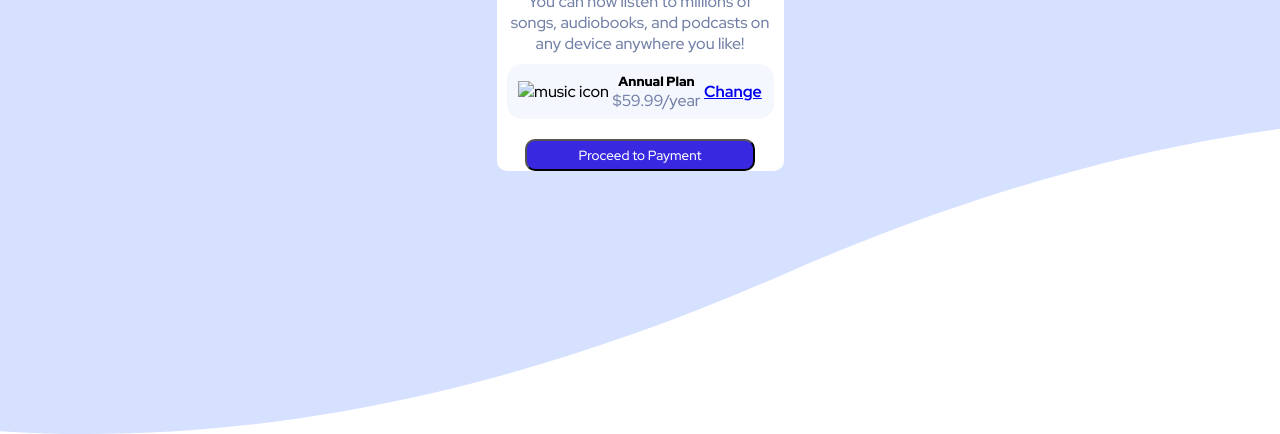
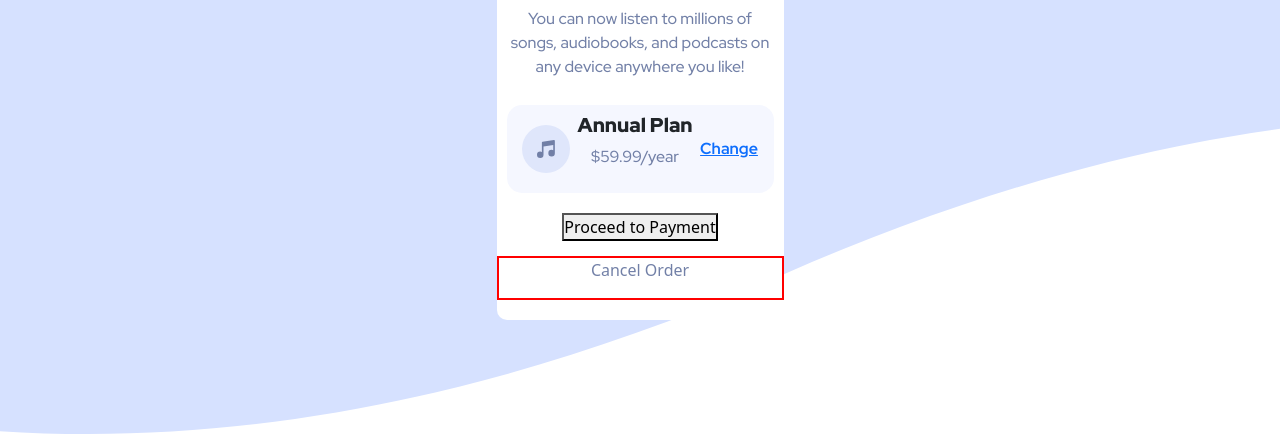
Before and after one commit to AlexAntoine/Order-Summary, a plain HTML site: page index.html in a window 1280 px wide. Shown: the part 366-800 px from the top of the page. Drawn offline with nearby package versions, Linux system fonts and the light colour scheme.

Commit message:
add bootstrap

```diff
--- a/index.html
+++ b/index.html
@@ -5,7 +5,9 @@
   <meta name="viewport" content="width=device-width, initial-scale=1.0"> <!-- displays site properly based on user's device -->
 
   <link rel="icon" type="image/png" sizes="32x32" href="./images/favicon-32x32.png">
+
   <link rel="stylesheet" href="styles.css">
+  <link href="https://cdn.jsdelivr.net/npm/bootstrap@5.2.2/dist/css/bootstrap.min.css" rel="stylesheet" integrity="sha384-Zenh87qX5JnK2Jl0vWa8Ck2rdkQ2Bzep5IDxbcnCeuOxjzrPF/et3URy9Bv1WTRi" crossorigin="anonymous">
 
   <title>Frontend Mentor | Order summary card</title>
 
@@ -31,7 +33,7 @@
 
         <div class="order-plan-container">
 
-          <img src="./images//icon-music.svg" alt="music icon">
+          <img src="./images/icon-music.svg" alt="music icon">
 
           <div class="subscription-box">
             <h5>Annual Plan</h5>
@@ -50,12 +52,19 @@
 
         <button id="payment-button">Proceed to Payment</button>
       </div>
-      <div class="cancel-order"></div>
+
+      <div class="cancel-order">
+
+        <!-- <button>Cancel Order</button> -->
+        <p>Cancel Order</p>
+      </div>
 
     </div>
 
   </div>
-
+  <script src="https://cdn.jsdelivr.net/npm/@popperjs/core@2.11.6/dist/umd/popper.min.js" integrity="sha384-oBqDVmMz9ATKxIep9tiCxS/Z9fNfEXiDAYTujMAeBAsjFuCZSmKbSSUnQlmh/jp3" crossorigin="anonymous"></script>
+  <script src="https://cdn.jsdelivr.net/npm/bootstrap@5.2.2/dist/js/bootstrap.min.js" integrity="sha384-IDwe1+LCz02ROU9k972gdyvl+AESN10+x7tBKgc9I5HFtuNz0wWnPclzo6p9vxnk" crossorigin="anonymous"></script>
+  <script src="https://cdn.jsdelivr.net/npm/bootstrap@5.2.2/dist/js/bootstrap.bundle.min.js" integrity="sha384-OERcA2EqjJCMA+/3y+gxIOqMEjwtxJY7qPCqsdltbNJuaOe923+mo//f6V8Qbsw3" crossorigin="anonymous"></script>
 </body>
 
 </html>
--- a/styles.css
+++ b/styles.css
@@ -3,10 +3,6 @@
     box-sizing: border-box;
     padding: 0;
     margin: 0;
-}
-
-html{
-
 }
 
 body{
@@ -95,14 +91,28 @@ p{
     margin-top: 20px;
 }
 
-#payment-button{
+/* #payment-button{
     background-color: hsl(245, 75%, 52%);
     font-family: 'Red Hat Display';
     color: white;
     width: 100%;
     padding: 5px;
+    border-radius: 10px;
+    border-color: none;
+} */
 
-    border-radius: 10px;
+.cancel-order{
+    border: 2px solid red;
+    margin-top: 15px;
+    margin-bottom: 20px;
 }
+
+.cancel-order button{
+    border: none;
+    background-color: none !important;
+    /* color: hsl(224, 23%, 55%);   */
+    /* background-color: hsl(225, 100%, 98%);; */
+}
+
 .attribution { font-size: 11px; text-align: center; }
 .attribution a { color: hsl(228, 45%, 44%); }
```
